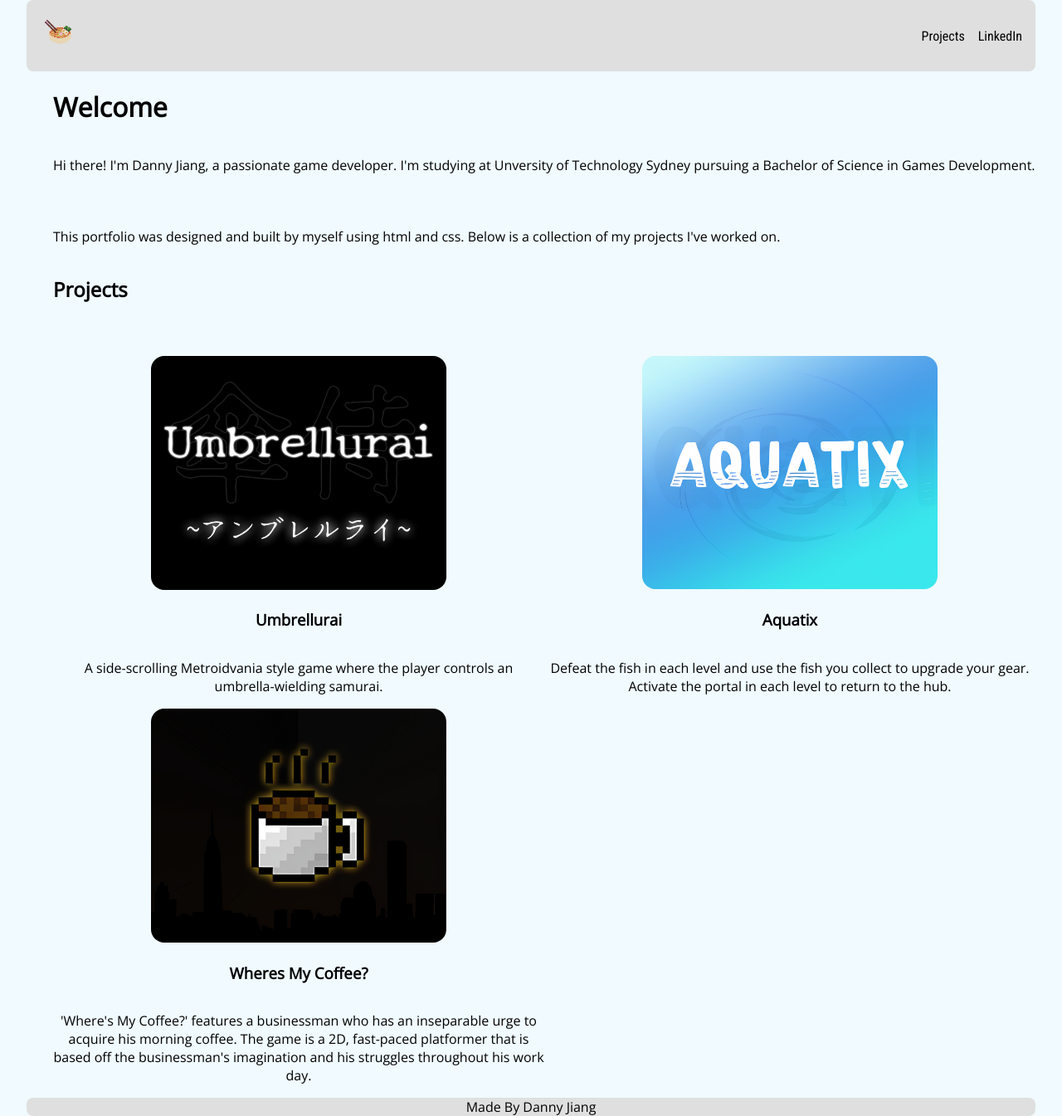
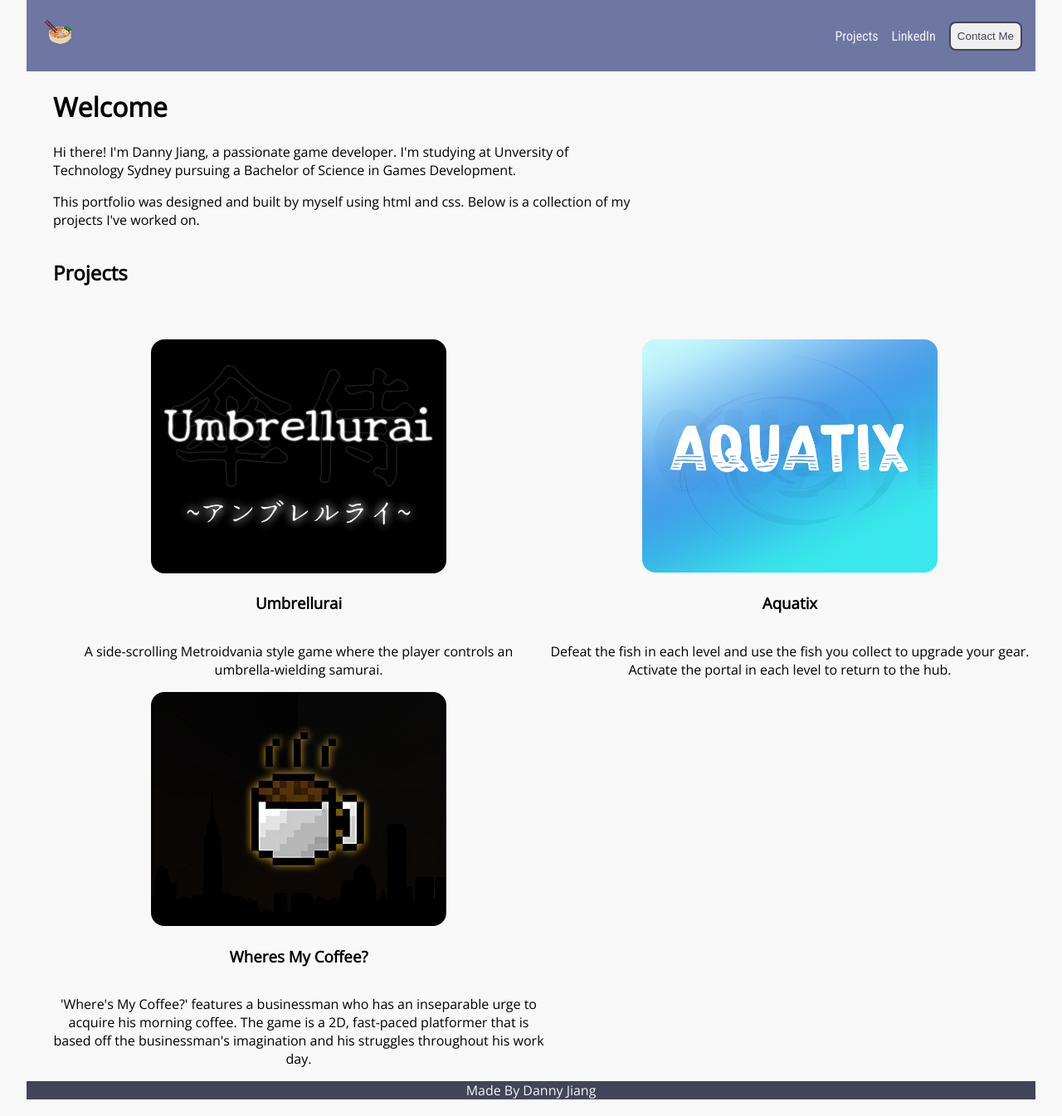
Before and after one commit to SV3N77/Portfolio, a PHP site: page / in a window 1280 px wide. Shown: the whole page at 83% size. Run offline with PHP 8.4, Linux system fonts and the light colour scheme.

Commit message:
Updated button

```diff
--- a/Index.html
+++ b/Index.html
@@ -19,22 +19,29 @@
           <li>
             <a href="https://www.linkedin.com/in/danny-jiang2">LinkedIn</a>
           </li>
+          <li>
+            <a href="mailto:danny.jiang177@gmail.com">
+              <button class="ContactMe">Contact Me</button>
+            </a>
+          </li>
         </ul>
       </nav>
     </header>
 
     <main class="Main">
+      <div class="MainContent">
         <h1>Welcome</h1>
         <p>
-        Hi there! I'm Danny Jiang, a passionate game developer. I'm studying at
-        Unversity of Technology Sydney pursuing a Bachelor of Science in Games
-        Development.
+          Hi there! I'm Danny Jiang, a passionate game developer. I'm studying
+          at Unversity of Technology Sydney pursuing a Bachelor of Science in
+          Games Development.
         </p>
-      <p></p>
         <p>
           This portfolio was designed and built by myself using html and css.
           Below is a collection of my projects I've worked on.
         </p>
+      </div>
+
       <section id="Projects">
         <h2>Projects</h2>
         <br />
--- a/style.css
+++ b/style.css
@@ -1,7 +1,7 @@
 @import url("https://fonts.googleapis.com/css2?family=Open+Sans&family=Roboto+Condensed&display=swap");
 
 html {
-  background-color: #f0faff;
+  background-color: #f8f8f9;
   font-family: "Open Sans", sans-serif;
 }
 
@@ -15,9 +15,8 @@ html {
 
 .Header {
   display: flex;
-  background-color: #dfdfdf;
+  background-color: #6e76a2;
   padding: 1rem 1rem;
-  border-radius: 0.5rem;
   font-family: roboto condensed;
 }
 
@@ -34,9 +33,27 @@ html {
 }
 
 .NavBar a {
-  color: black;
+  color: whitesmoke;
   text-decoration: none;
   font-size: 1rem;
+}
+
+.NavBar a:hover {
+  opacity: 0.8;
+}
+
+.ContactMe {
+  padding: 0.5rem;
+  border: 2px solid;
+  border-radius: 0.5rem;
+  color: #424459;
+  transition: 0.25s;
+}
+
+.ContactMe:hover,
+.ContactMe:focus {
+  box-shadow: inset 0 -3.25em 0 0 #424459;
+  color: whitesmoke;
 }
 
 .Main {
@@ -46,15 +63,16 @@ html {
   margin-left: 2rem;
 }
 
-/* .Projects {
-} */
+.MainContent {
+  width: 60%;
+}
 
 .Footer {
   display: flex;
   flex-direction: column;
   align-items: center;
-  background-color: #dfdfdf;
-  border-radius: 0.5rem;
+  background-color: #424459;
+  color: whitesmoke;
 }
 
 ul {
@@ -92,3 +110,16 @@ ul {
 .content img:hover {
   opacity: 0.8;
 }
+
+@media screen and (max-width: 768px) {
+  .Main {
+    width: 100%;
+    margin-left: 0;
+  }
+  .MainContent {
+    width: 100%;
+  }
+  .content {
+    width: 100%;
+  }
+}
```
Lines whose indentation alone changed are shown as unchanged.
